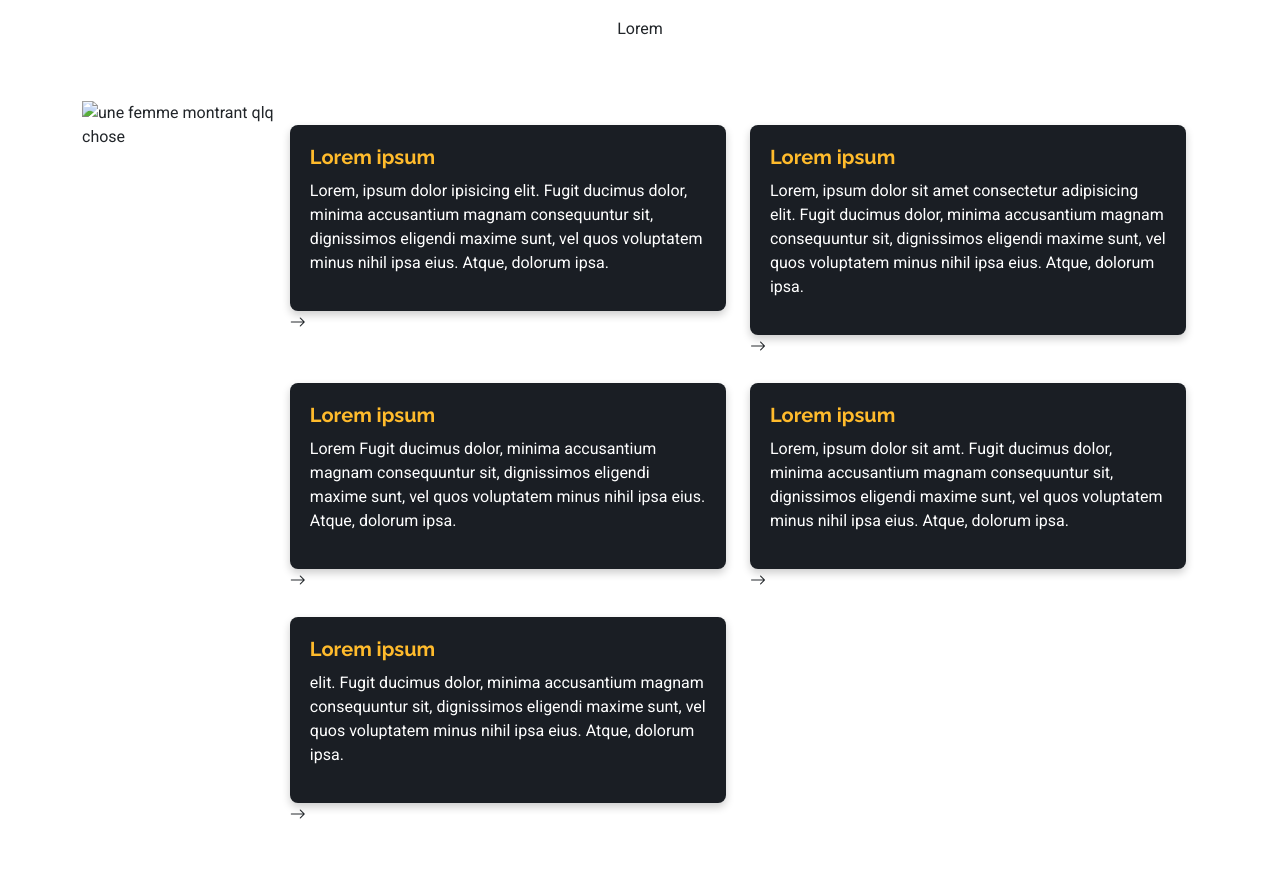
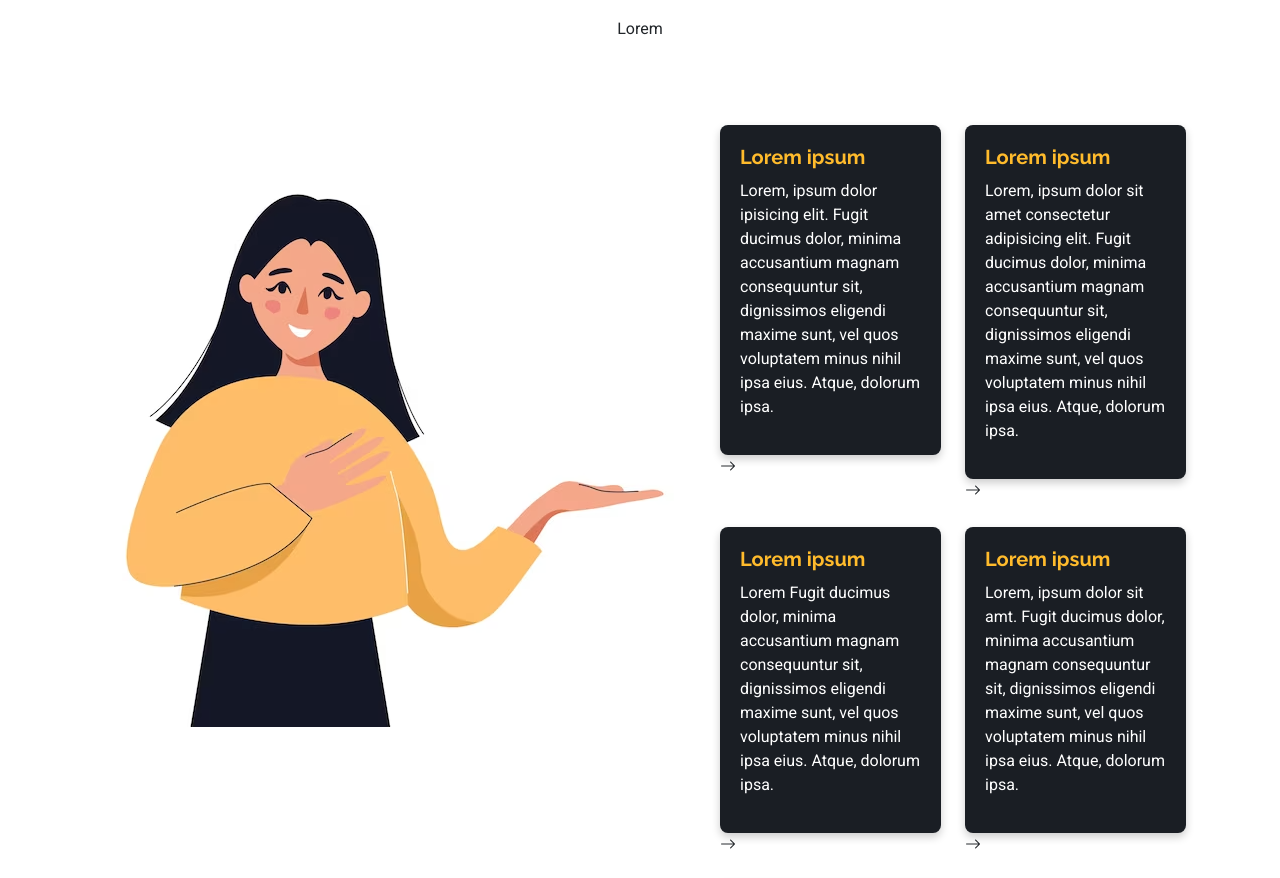
Before and after one commit to Tonnyjoh/test, a plain HTML site: page index.html in a window 1280 px wide. Shown: the part 2203-3081 px from the top of the page. Drawn offline with Linux system fonts and the light colour scheme; the site is published under a folder, as on GitHub Pages, so addresses that start at the root find nothing.

Commit message:
some change

```diff
--- a/index.html
+++ b/index.html
@@ -204,7 +204,7 @@
         <!-- End Section Title -->
         <div class="container" id="listContainer">
             <div class="div-img">
-                <img src="/assets/img/femme.png" alt="une femme montrant qlq chose">
+                <img src="assets/img/femme.png" alt="une femme montrant qlq chose">
             </div>
             <div class="container my-4">
               <div class="row gy-4">
```
Also changed, not shown: assets/img/jiro.avif (deleted), assets/img/jiro.jpg (deleted), assets/img/jiro.webp (deleted).
